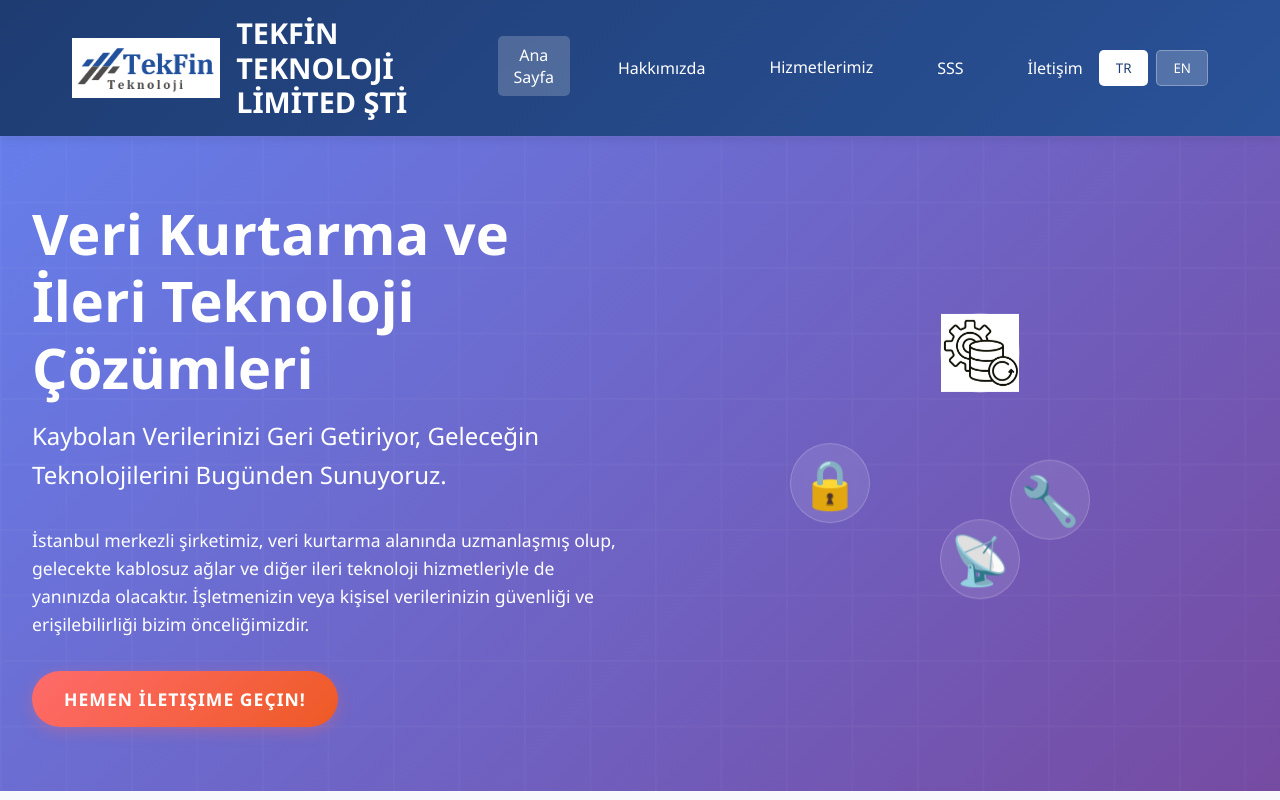
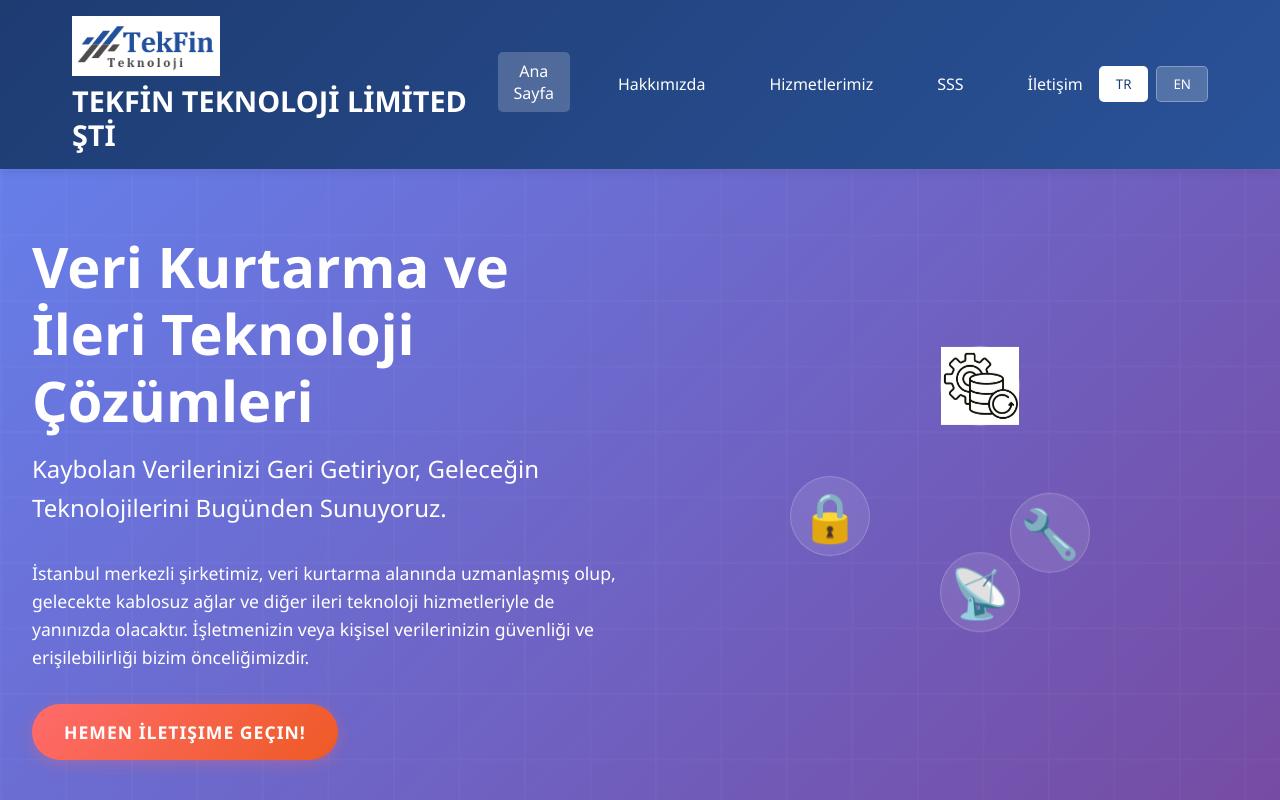
Before and after one commit to SalehKar/tekfin-website, a React (Create React App) app: page / in a window 1280 px wide. Shown: the top 800 px of the page. Built offline with nearby package versions, Linux system fonts and the light colour scheme.

Commit message:
Update Header.css

```diff
--- a/src/components/Header.css
+++ b/src/components/Header.css
@@ -18,7 +18,8 @@
 }
 
 .logo-section {
-  display: flex;
+  display: block;
+  text-align: left;
   align-items: center;
   gap: 1rem;
 }
```
